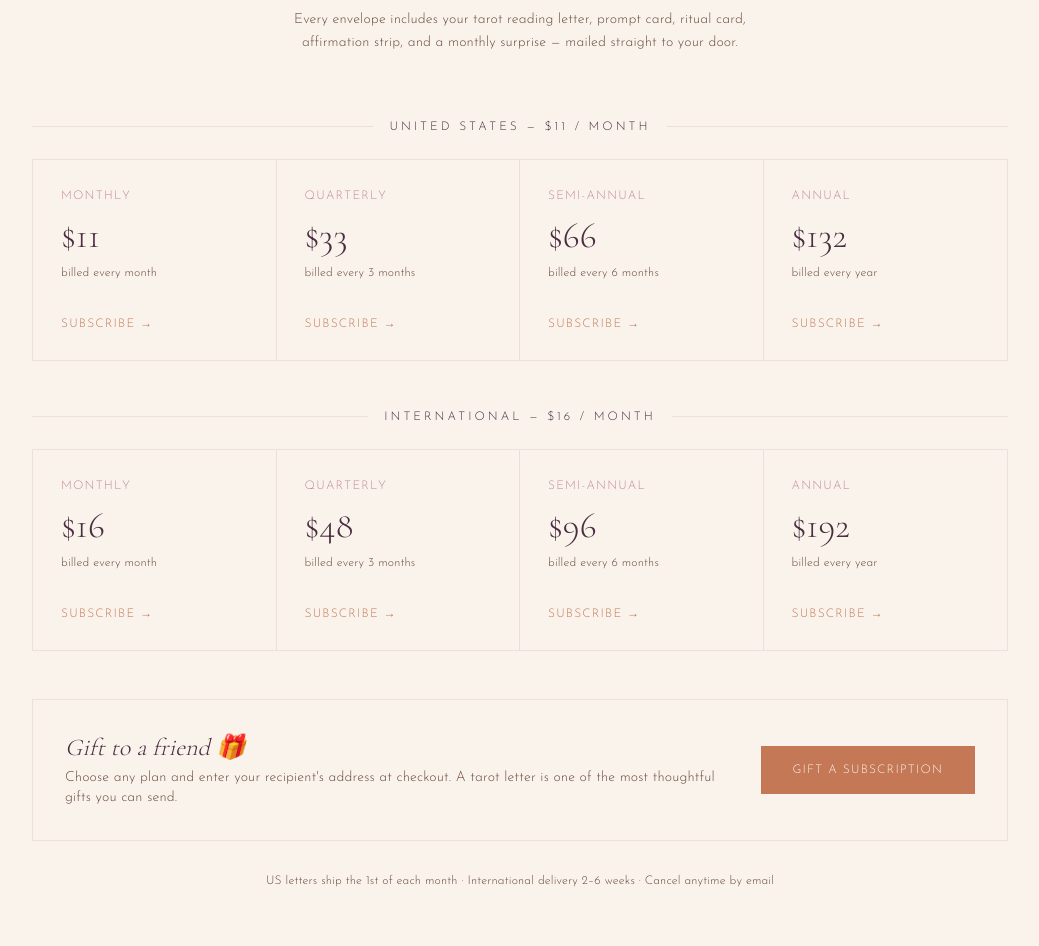
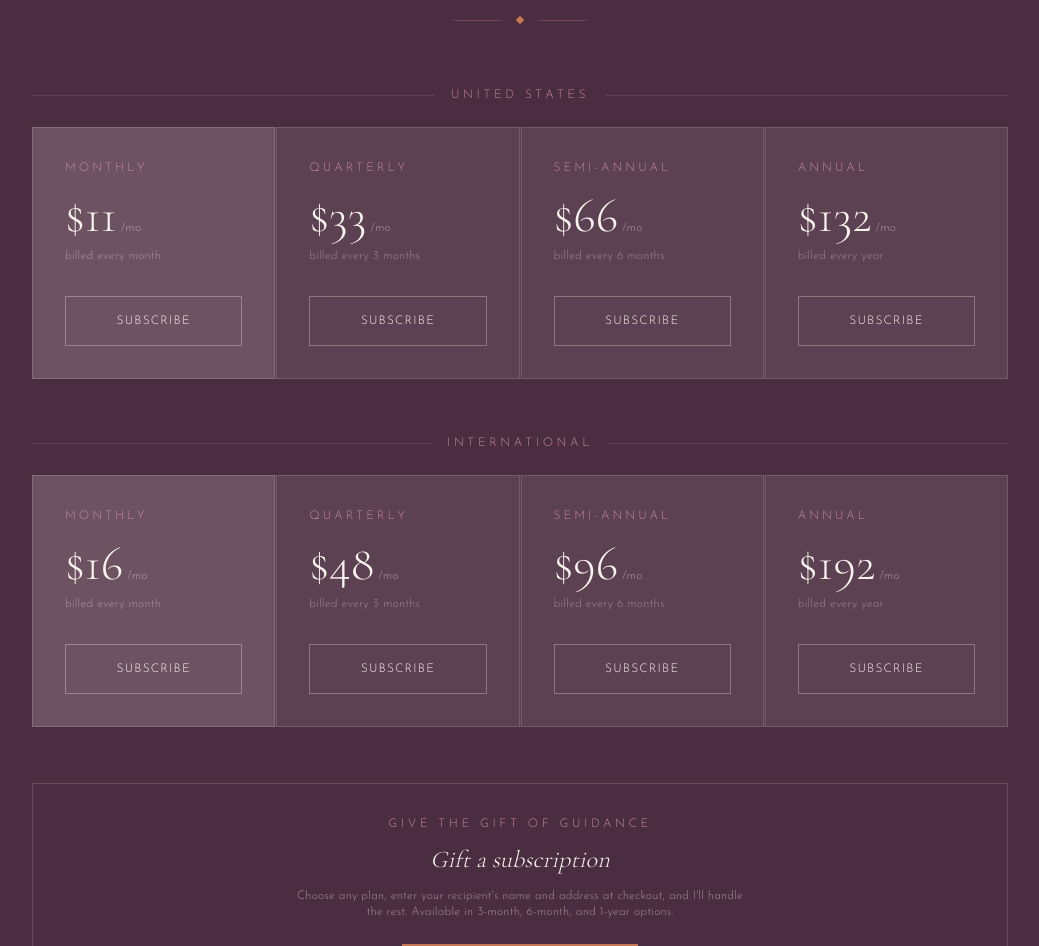
Before and after one commit to cynthiafiorenza77/inner-compass-tarot-letters, a Next.js app: page / in a window 1280 px wide. Shown: the part 2426-3372 px from the top of the page, without its empty margins (120-1159 px from the left). Built offline with nearby package versions, Linux system fonts and the light colour scheme.

Commit message:
Add real Stripe payment links to all 8 subscription plans

```diff
--- a/components/pricing.tsx
+++ b/components/pricing.tsx
@@ -1,101 +1,102 @@
 'use client'
 
 const usPlans = [
-  { duration: 'Monthly', price: '$11', billing: 'billed every month', href: '#' },
-  { duration: 'Quarterly', price: '$33', billing: 'billed every 3 months', href: '#' },
-  { duration: 'Semi-Annual', price: '$66', billing: 'billed every 6 months', href: '#' },
-  { duration: 'Annual', price: '$132', billing: 'billed every year', href: '#' },
+  { duration: 'Monthly', price: '$11', billing: 'billed every month', href: 'https://buy.stripe.com/3cI6oA4kF4yB9ckaMjdEs00' },
+  { duration: 'Quarterly', price: '$33', billing: 'billed every 3 months', href: 'https://buy.stripe.com/8x200c8AVd5774c2fNdEs01' },
+  { duration: 'Semi-Annual', price: '$66', billing: 'billed every 6 months', href: 'https://buy.stripe.com/5kQ7sE04pfdf88g9IfdEs02' },
+  { duration: 'Annual', price: '$132', billing: 'billed every year', href: 'https://buy.stripe.com/dRm4gsbN7fdfcow2fNdEs03' },
 ]
 
 const intlPlans = [
-  { duration: 'Monthly', price: '$16', billing: 'billed every month', href: '#' },
-  { duration: 'Quarterly', price: '$48', billing: 'billed every 3 months', href: '#' },
-  { duration: 'Semi-Annual', price: '$96', billing: 'billed every 6 months', href: '#' },
-  { duration: 'Annual', price: '$192', billing: 'billed every year', href: '#' },
+  { duration: 'Monthly', price: '$16', billing: 'billed every month', href: 'https://buy.stripe.com/3cIdR218tghjdsA9IfdEs04' },
+  { duration: 'Quarterly', price: '$48', billing: 'billed every 3 months', href: 'https://buy.stripe.com/14A4gsg3nd572NW3jRdEs05' },
+  { duration: 'Semi-Annual', price: '$96', billing: 'billed every 6 months', href: 'https://buy.stripe.com/aFabIU4kFd57bksdYvdEs06' },
+  { duration: 'Annual', price: '$192', billing: 'billed every year', href: 'https://buy.stripe.com/9B600cdVfc13gEMaMjdEs07' },
 ]
+
+function PlanCard({ plan, index }: { plan: typeof usPlans[0], index: number }) {
+  const isFirst = index === 0
+  return (
+    <div className={`border border-[#F9F3EC]/15 p-8 flex flex-col justify-between ${isFirst ? 'bg-[#F9F3EC]/10' : ''}`}>
+      <div>
+        <p className="font-josefin text-xs tracking-[0.25em] uppercase text-[#C4899A] mb-4">{plan.duration}</p>
+        <div className="flex items-baseline gap-1 mb-2">
+          <span className="font-cormorant text-5xl font-light text-[#F9F3EC]">{plan.price}</span>
+          <span className="font-josefin text-xs text-[#F9F3EC]/50">/mo</span>
+        </div>
+        <p className="font-josefin text-xs text-[#F9F3EC]/40 font-light">{plan.billing}</p>
+      </div>
+      <a
+        href={plan.href}
+        target="_blank"
+        rel="noopener noreferrer"
+        className="mt-8 block text-center font-josefin text-xs tracking-widest uppercase px-6 py-4 border border-[#F9F3EC]/30 text-[#F9F3EC] hover:bg-[#F9F3EC] hover:text-[#4A2D40] transition-colors duration-300"
+      >
+        Subscribe
+      </a>
+    </div>
+  )
+}
 
 export function Pricing() {
   return (
-    <section id="pricing" className="py-24 bg-[#F9F3EC]">
+    <section id="pricing" className="py-24 bg-[#4A2D40]">
       <div className="max-w-5xl mx-auto px-6">
 
         {/* Header */}
         <div className="text-center mb-16">
-          <p className="font-josefin text-xs tracking-[0.3em] uppercase text-[#C4899A] mb-4">Subscribe</p>
-          <h2 className="font-cormorant text-4xl md:text-5xl italic font-light text-[#4A2D40] mb-4">
+          <p className="font-josefin text-xs tracking-[0.3em] uppercase text-[#C4899A] mb-4">Join the Letter Club</p>
+          <h2 className="font-cormorant text-4xl md:text-5xl italic font-light text-[#F9F3EC]">
             Choose your subscription
           </h2>
-          <p className="font-josefin text-sm font-light text-[#6B4C3B] max-w-lg mx-auto leading-relaxed">
-            Every envelope includes your tarot reading letter, prompt card, ritual card, affirmation strip, and a monthly surprise — mailed straight to your door.
-          </p>
-        </div>
-
-        {/* US Subscriptions */}
-        <div className="mb-12">
-          <div className="flex items-center gap-4 mb-6">
-            <div className="h-px flex-1 bg-[#C4899A]/20"/>
-            <span className="font-josefin text-xs tracking-[0.25em] uppercase text-[#4A2D40]">United States — $11 / month</span>
-            <div className="h-px flex-1 bg-[#C4899A]/20"/>
-          </div>
-
-          <div className="grid grid-cols-2 md:grid-cols-4 gap-0 border border-[#C4899A]/20">
-            {usPlans.map((plan, i) => (
-              <a key={i} href={plan.href}
-                className={`group p-7 flex flex-col justify-between min-h-[200px] hover:bg-[#4A2D40] transition-colors duration-300 ${i < 3 ? 'border-r border-[#C4899A]/20' : ''}`}>
-                <div>
-                  <p className="font-josefin text-xs tracking-widest uppercase text-[#C4899A] mb-3">{plan.duration}</p>
-                  <p className="font-cormorant text-4xl font-light text-[#4A2D40] group-hover:text-[#F9F3EC]">{plan.price}</p>
-                  <p className="font-josefin text-xs font-light text-[#6B4C3B] group-hover:text-[#F9F3EC]/60 mt-2 leading-relaxed">{plan.billing}</p>
-                </div>
-                <span className="font-josefin text-xs tracking-widest uppercase text-[#C47856] group-hover:text-[#C4899A] mt-4">
-                  Subscribe →
-                </span>
-              </a>
-            ))}
+          <div className="flex items-center justify-center gap-4 mt-6">
+            <div className="h-px w-12 bg-[#C4899A]/30"/>
+            <div className="w-1.5 h-1.5 bg-[#C47856] rotate-45"/>
+            <div className="h-px w-12 bg-[#C4899A]/30"/>
           </div>
         </div>
 
-        {/* International */}
-        <div className="mb-12">
+        {/* US Plans */}
+        <div className="mb-14">
           <div className="flex items-center gap-4 mb-6">
-            <div className="h-px flex-1 bg-[#C4899A]/20"/>
-            <span className="font-josefin text-xs tracking-[0.25em] uppercase text-[#4A2D40]">International — $16 / month</span>
-            <div className="h-px flex-1 bg-[#C4899A]/20"/>
+            <div className="h-px flex-1 bg-[#F9F3EC]/10"/>
+            <p className="font-josefin text-xs tracking-[0.3em] uppercase text-[#C4899A]">United States</p>
+            <div className="h-px flex-1 bg-[#F9F3EC]/10"/>
           </div>
-
-          <div className="grid grid-cols-2 md:grid-cols-4 gap-0 border border-[#C4899A]/20">
-            {intlPlans.map((plan, i) => (
-              <a key={i} href={plan.href}
-                className={`group p-7 flex flex-col justify-between min-h-[200px] hover:bg-[#4A2D40] transition-colors duration-300 ${i < 3 ? 'border-r border-[#C4899A]/20' : ''}`}>
-                <div>
-                  <p className="font-josefin text-xs tracking-widest uppercase text-[#C4899A] mb-3">{plan.duration}</p>
-                  <p className="font-cormorant text-4xl font-light text-[#4A2D40] group-hover:text-[#F9F3EC]">{plan.price}</p>
-                  <p className="font-josefin text-xs font-light text-[#6B4C3B] group-hover:text-[#F9F3EC]/60 mt-2 leading-relaxed">{plan.billing}</p>
-                </div>
-                <span className="font-josefin text-xs tracking-widest uppercase text-[#C47856] group-hover:text-[#C4899A] mt-4">
-                  Subscribe →
-                </span>
-              </a>
-            ))}
+          <div className="grid grid-cols-2 md:grid-cols-4 gap-px bg-[#F9F3EC]/10">
+            {usPlans.map((plan, i) => <PlanCard key={i} plan={plan} index={i}/>)}
           </div>
         </div>
 
-        {/* Gift note */}
-        <div className="border border-[#C4899A]/20 p-8 flex flex-col md:flex-row items-center justify-between gap-6">
-          <div>
-            <p className="font-cormorant text-2xl italic font-light text-[#4A2D40] mb-1">Gift to a friend 🎁</p>
-            <p className="font-josefin text-sm font-light text-[#6B4C3B]">
-              Choose any plan and enter your recipient's address at checkout. A tarot letter is one of the most thoughtful gifts you can send.
-            </p>
+        {/* International Plans */}
+        <div className="mb-14">
+          <div className="flex items-center gap-4 mb-6">
+            <div className="h-px flex-1 bg-[#F9F3EC]/10"/>
+            <p className="font-josefin text-xs tracking-[0.3em] uppercase text-[#C4899A]">International</p>
+            <div className="h-px flex-1 bg-[#F9F3EC]/10"/>
           </div>
-          <a href="#" className="flex-shrink-0 font-josefin text-xs tracking-widest uppercase px-8 py-4 bg-[#C47856] text-[#F9F3EC] hover:bg-[#C4899A] transition-colors duration-300 whitespace-nowrap">
-            Gift a Subscription
+          <div className="grid grid-cols-2 md:grid-cols-4 gap-px bg-[#F9F3EC]/10">
+            {intlPlans.map((plan, i) => <PlanCard key={i} plan={plan} index={i}/>)}
+          </div>
+        </div>
+
+        {/* Gift section */}
+        <div className="border border-[#F9F3EC]/15 p-8 text-center">
+          <p className="font-josefin text-xs tracking-[0.3em] uppercase text-[#C4899A] mb-3">Give the Gift of Guidance</p>
+          <h3 className="font-cormorant text-2xl italic font-light text-[#F9F3EC] mb-3">Gift a subscription</h3>
+          <p className="font-josefin text-xs font-light text-[#F9F3EC]/50 max-w-md mx-auto mb-6">
+            Choose any plan, enter your recipient's name and address at checkout, and I'll handle the rest. Available in 3-month, 6-month, and 1-year options.
+          </p>
+          <a href="mailto:cynthia@innercompasstarotletters.org" className="flex-shrink-0 font-josefin text-xs tracking-widest uppercase px-8 py-4 bg-[#C47856] text-[#F9F3EC] hover:bg-[#C4899A] transition-colors duration-300 inline-block">
+            Inquire About Gifting
           </a>
         </div>
 
-        <p className="text-center font-josefin text-xs font-light text-[#6B4C3B] mt-8">
-          US letters ship the 1st of each month · International delivery 2–6 weeks · Cancel anytime by email
+        {/* Footer note */}
+        <p className="font-josefin text-xs font-light text-[#F9F3EC]/30 text-center mt-10">
+          US letters ship the 15th of each month · International delivery 2–6 weeks · Cancel anytime by email
         </p>
+
       </div>
     </section>
   )
```
